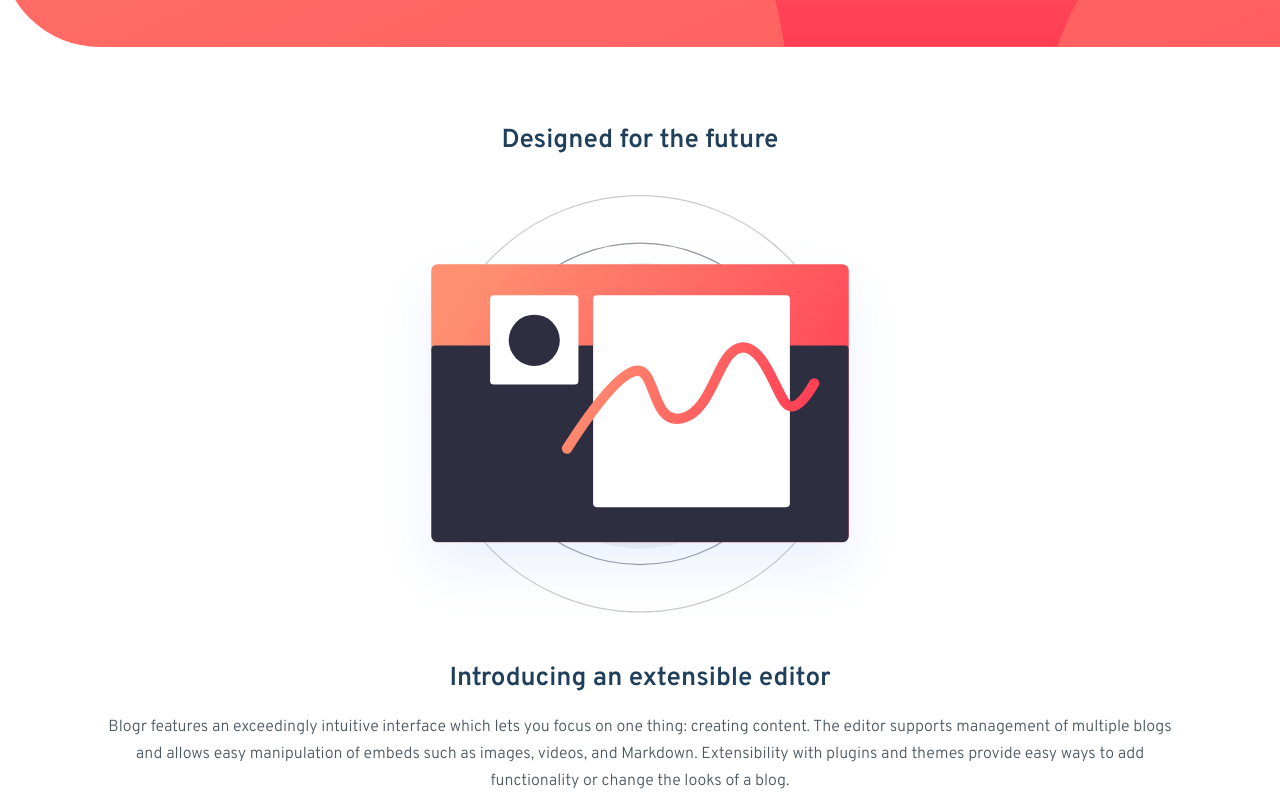
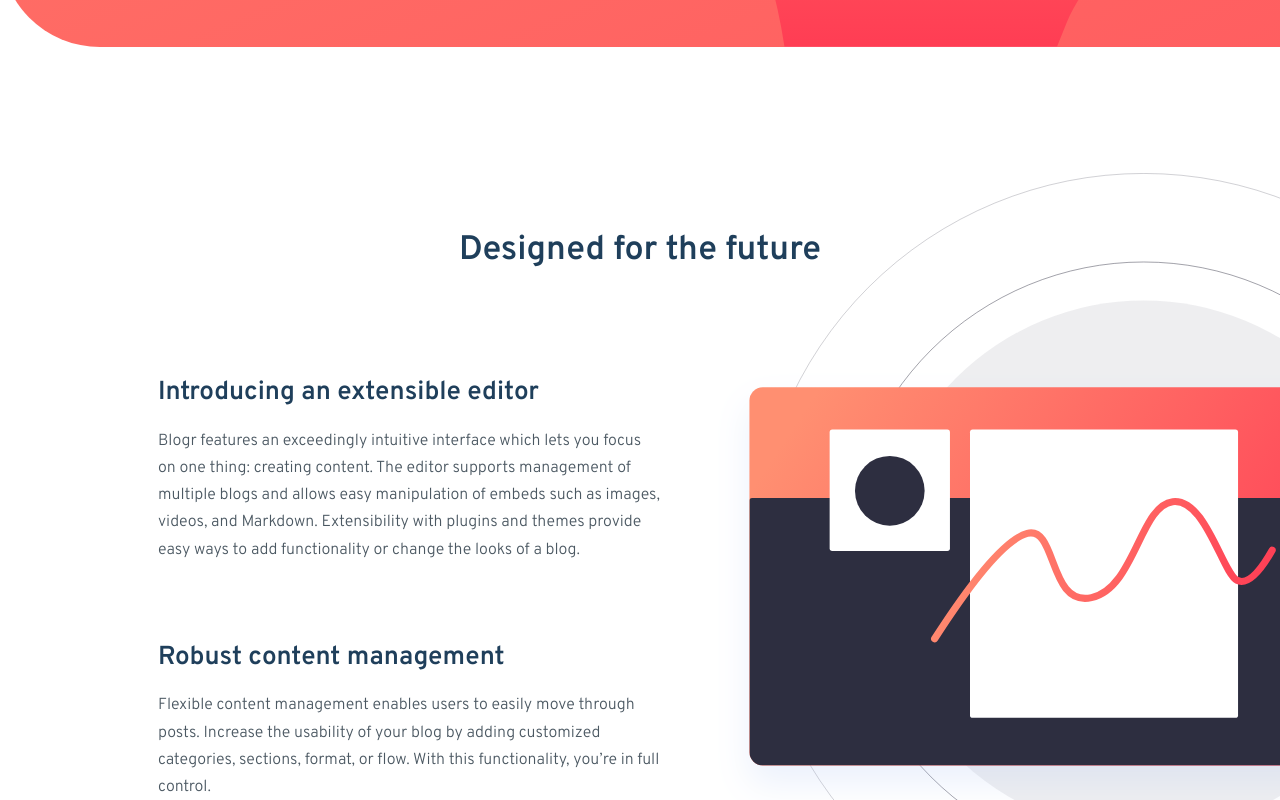
Before and after one commit to erwinruiz/blogr-landing-page, a React (Create React App) app: page / in a window 1280 px wide. Shown: the part 500-1300 px from the top of the page. Built offline with nearby package versions, Linux system fonts and the light colour scheme.

Commit message:
Adapt first section component to desktop design

```diff
--- a/src/components/Content/FirstSection.js
+++ b/src/components/Content/FirstSection.js
@@ -5,11 +5,11 @@ function FirstSection() {
     <section className={classes.container}>
       <h2 className={classes.firstTitle}>Designed for the future</h2>
       <img
-        className={classes.img}
+        className={classes.mobileImg}
         src="./images/illustration-editor-mobile.svg"
         alt="illustration-editor-mobile"
       />
-      <div className={classes.textContent}>
+      <div className={`${classes.textContent} ${classes.firstTextContent}`}>
         <h2>Introducing an extensible editor</h2>
         <p>
           Blogr features an exceedingly intuitive interface which lets you focus
@@ -19,7 +19,7 @@ function FirstSection() {
           easy ways to add functionality or change the looks of a blog.
         </p>
       </div>
-      <div className={classes.textContent}>
+      <div className={`${classes.textContent} ${classes.secondTextContent}`}>
         <h2>Robust content management</h2>
         <p>
           Flexible content management enables users to easily move through
--- a/src/components/Content/FirstSection.module.css
+++ b/src/components/Content/FirstSection.module.css
@@ -8,7 +8,7 @@
   color: var(--Very-dark-blue);
   line-height: 1.1;
 }
-.container img {
+.container .mobileImg {
   width: 100%;
   margin-bottom: 40px;
 }
@@ -37,10 +37,10 @@
     padding: 0 55px;
   }
 }
-@media (min-width: 520px){
-    .container img {
-      width: 520px;
-    }
+@media (min-width: 520px) {
+  .container img {
+    width: 520px;
+  }
 }
 @media (min-width: 600px) {
   .container .textContent {
@@ -58,8 +58,41 @@
   }
 }
 
+/* Tablet */
 @media (min-width: 768px) {
   .container .textContent {
     padding: 0 100px;
   }
 }
+
+/* Desktop */
+@media (min-width: 1024px) {
+  .container {
+    padding: 185px 128px;
+    background-image: url("../../images/illustration-editor-desktop.svg");
+    background-repeat: no-repeat;
+    background-size: 64%;
+    background-position: 155% 80%;
+    margin: 0 0 55px 0;
+  }
+  .container .firstTitle {
+    font-size: 34px;
+    margin-bottom: 110px;
+  }
+  .container .mobileImg {
+    display: none;
+  }
+  .container .textContent {
+    text-align: left;
+    padding: 0;
+    margin-bottom: 0;
+    width: 503px;
+    margin-left: 30px;
+  }
+  .container .textContent h2 {
+    font-size: 26px;
+  }
+  .container .firstTextContent {
+    margin-bottom: 80px;
+  }
+}
```
Also changed, not shown: src/images/illustration-editor-desktop.svg (added).
